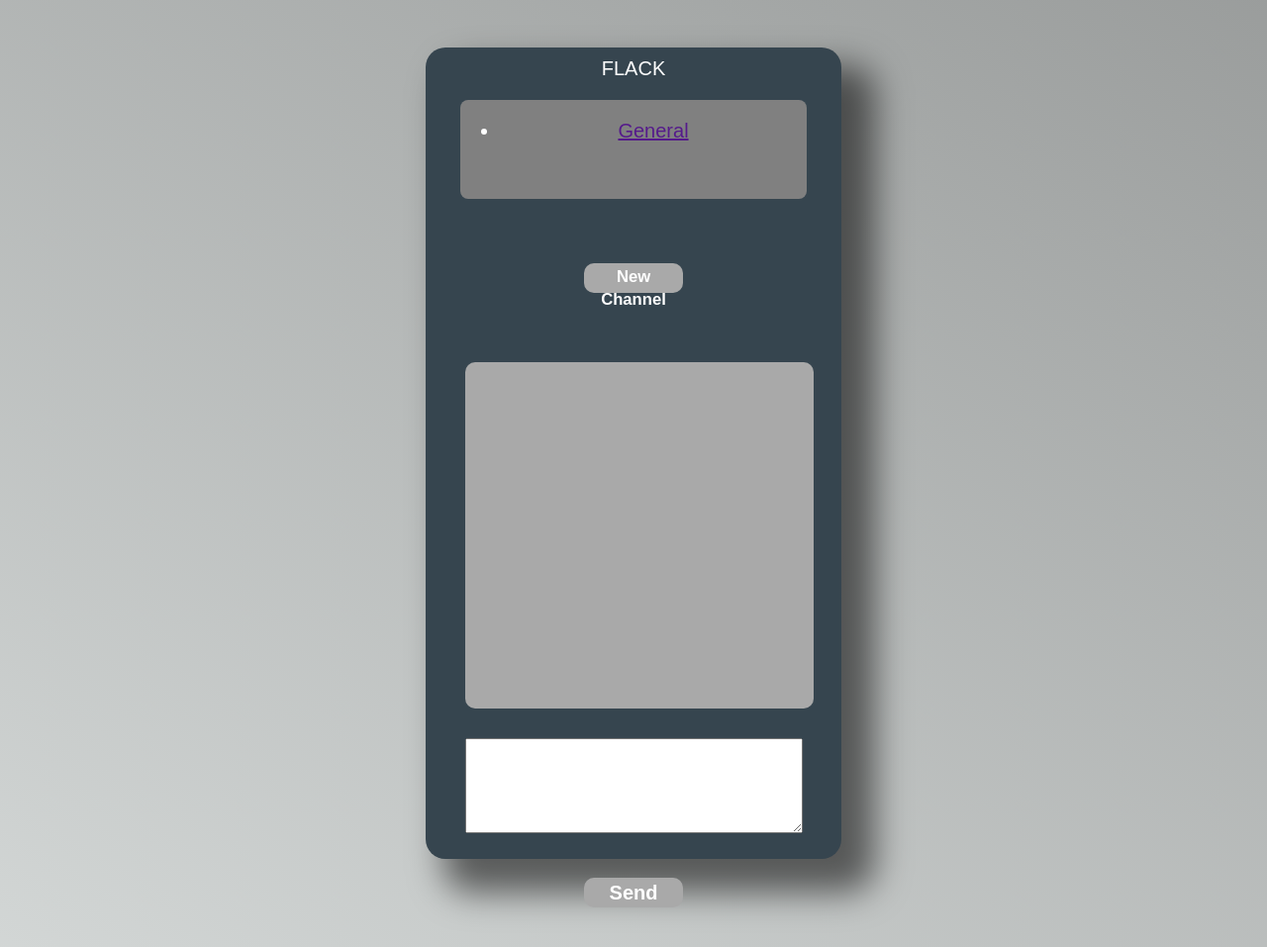
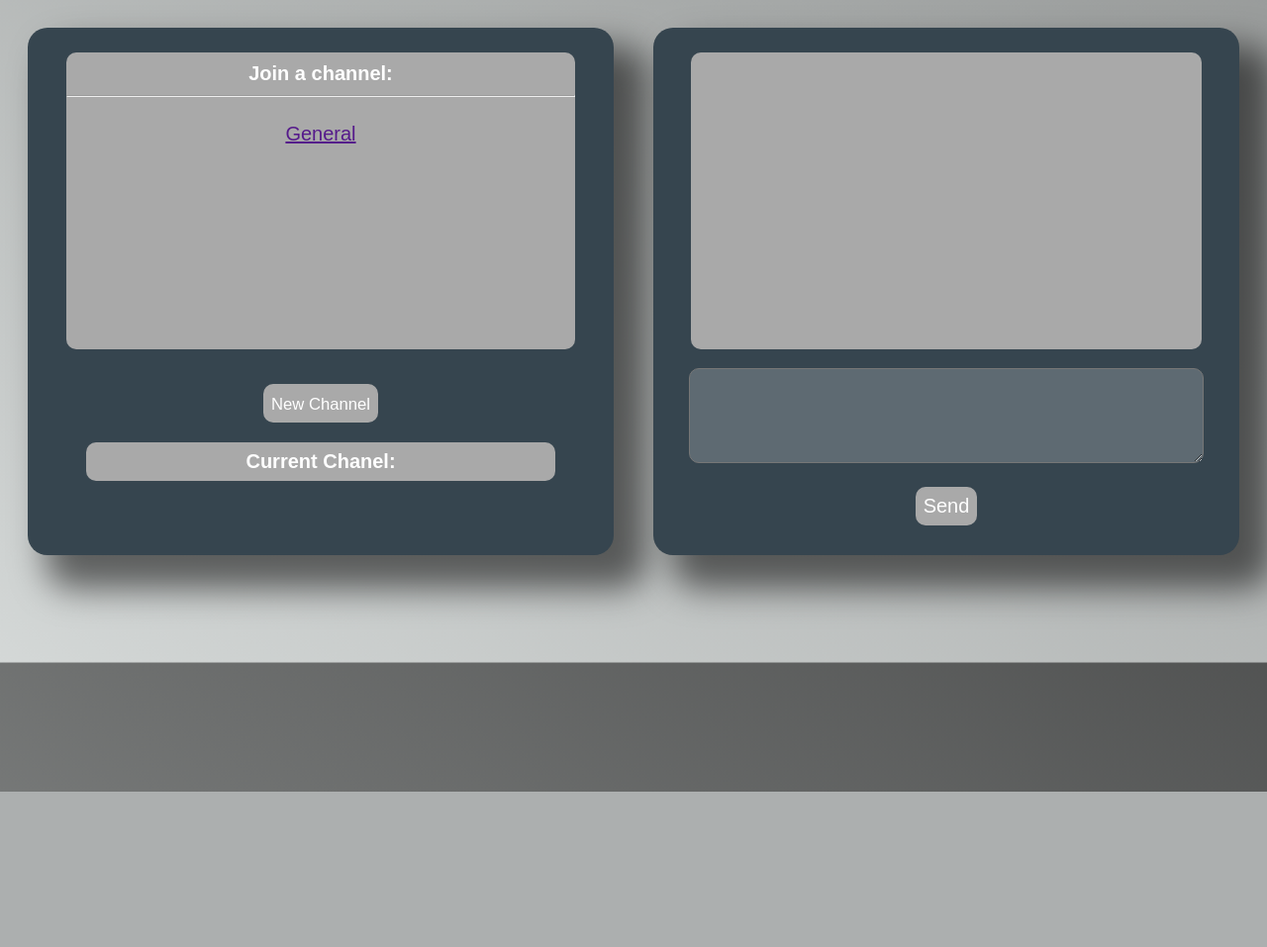
Before and after one commit to Elias-Cz/project2, a Flask app: page / in a window 1280 px wide. Shown: the whole page at 99% size. After the commit the page ends 800 px from the top, so only its background shows below. Run offline with Flask 2, Linux system fonts and the light colour scheme; some libraries are stand-ins or nearby versions.

Commit message:
two column layout

```diff
--- a/static/main.js
+++ b/static/main.js
@@ -10,11 +10,13 @@
       socket.emit('logged in', {'username': username})
     } else {
       alert('Please enter a valid username')
+      location.reload()
     }
     } else {
       console.log('welcome back')
       const username = localStorage.getItem('currentuser')
       const room = localStorage.getItem('currentchannel')
+      document.getElementById('current').innerHTML = room
       socket.emit('join', {'room': room, 'username': username})
       }
   })
@@ -39,7 +41,7 @@
   socket.on('channel added', data => {
     const list = document.querySelector('#chans')
     const li = document.createElement('li')
-    li.innerHTML = `<li><a class='nav' href="" name='${data.channel}'>${data.channel}</a></li>`
+    li.innerHTML = `<br><a class='nav' href="" name='${data.channel}'>${data.channel}</a>`
     list.append(li)
   })
 
@@ -54,6 +56,7 @@
         socket.emit('leave', {'old_room': old_room, 'username': username})
         document.getElementById('chat').innerHTML = '';
         const room = link.innerHTML;
+        document.getElementById('current').innerHTML = room
         localStorage.clear();
         localStorage.setItem('currentchannel', room)
         localStorage.setItem('currentuser', username)
@@ -127,6 +130,7 @@
     div.innerHTML = `${data.message} <br><small>from: ${data.username} at: ${data.time_hrs}</small>`
     div.className = 'msg';
     document.querySelector('#chat').append(div);
+    chat.scrollTop = chat.scrollHeight;
   })
 
   // end dont get rid of this pls ffs
--- a/static/style.css
+++ b/static/style.css
@@ -5,10 +5,11 @@
 body, html {
   height: 100%;
 }
-*/
+
 hr {
   width: 75%;
 }
+*/
 
 html {
   background: linear-gradient(29deg, #dce0df, #000000);
@@ -35,89 +36,125 @@
     100%{background-position:96% 0%}
 }
 
-#ti {
-  font-size: 40px;
-  font-style: italic;
-  margin: 30px;
+::-webkit-scrollbar {
+  width: 10px;
 }
 
-i {
-  margin-bottom: 50px;
+::-webkit-scrollbar-track {
+  background: #f1f1f1;
 }
-hr {
-  margin-bottom: 30px;
+
+::-webkit-scrollbar-thumb {
+  background: #888;
+}
+
+::-webkit-scrollbar-thumb:hover {
+  background: #555;
+}
+
+ul {
+  list-style-type: none;
+  list-style: none;
+}
+
+.cent {
+  display: flex;
+  text-align: center;
+}
+
+.channels {
+
+  flex: 50%;
+  margin: 20px;
+  border-radius: 20px 20px 20px 20px;
+  padding: 10px;
+  background-color: #36454F;
+  -webkit-box-shadow: 26px 26px 34px 8px rgba(0,0,0,0.55);
+  -moz-box-shadow: 26px 26px 34px 8px rgba(0,0,0,0.55);
+  box-shadow: 26px 26px 34px 8px rgba(0,0,0,0.55);
+}
+
+.inner {
+  display: inline-block;
+  background-color: #a9a9a9;
+  border-radius: 10px 10px 10px 10px;
+  height: 300px;
+  width: 90%;
+  margin: 15px;
 }
 
 .nav {
+  font-size: 20px;
+  margin: auto;
+}
 
+#title1 {
+  color: white;
+  font-size: 20px;
+  font-weight: bold;
+  margin: 10px;
+}
+
+#chat {
+  overflow: auto;
+  text-align: right;
+  padding-right: 2px;
+  font-size: 15px;
+}
+
+textarea {
+  border-radius: 10px 10px 10px 10px;
+  cursor: auto;
+  background: rgba(255, 255, 255, 0.2);
+  width: 90%;
+}
+
+textarea:focus {
+  transition: ease-in 0.2s;
+  background: rgba(255, 255, 255, 0.9);
 }
 
 
-.channels {
+.msg {
+  text-align: center;
+  word-break: break-all;
   background-color: grey;
-  border-radius: 8px 8px 8px 8px;
-  margin: 20px;
-  display: inline-block;
-  text-align: center;
-  border: lightgrey;
-  height: 100px;
-  width: 350px;
-  overflow: auto;
-}
-
-.channels:hover {
-  background-color: darkgrey;
+  border-radius: 4px 4px 4px 4px;
+  margin: 10px;
+  color: white;
+  padding: 2px;
   -webkit-box-shadow: 10px 10px 18px -9px rgba(0,0,0,0.59);
   -moz-box-shadow: 10px 10px 18px -9px rgba(0,0,0,0.59);
   box-shadow: 10px 10px 18px -9px rgba(0,0,0,0.59);
 }
 
-.cent {
-  margin-top: 40px;
-  border-radius: 20px 20px 20px 20px;
-  padding: 10px;
-  background-color: #36454F;
-  height: 800px;
-  width: 400px;
-  display: inline-block;
-  text-align: center;
-  font-size: 20px;
-  color: white;
-  -webkit-box-shadow: 26px 26px 34px 8px rgba(0,0,0,0.55);
-  -moz-box-shadow: 26px 26px 34px 8px rgba(0,0,0,0.55);
-  box-shadow: 26px 26px 34px 8px rgba(0,0,0,0.55);
+.msg:hover {
+  background-color: lightgrey;
 }
 
-.disp {
-  margin: 30px;
+.act {
+  display: inline-block;
+  border: none;
+  border-radius: 10px 10px 10px 10px;
+  font-size: 20px;
   text-align: center;
-  font-size: 20px;
+  padding: 8px;
+  color: white;
   background-color: #a9a9a9;
-  border-radius: 10px 10px 10px 10px;
-  height: 30px;
-  width: 250px;
-}
-
-.disp:focus {
-  background-color: white;
-  -webkit-box-shadow: 10px 10px 18px -9px rgba(0,0,0,0.59);
-  -moz-box-shadow: 10px 10px 18px -9px rgba(0,0,0,0.59);
-  box-shadow: 10px 10px 18px -9px rgba(0,0,0,0.59);
-
+  width: 80%;
+  font-weight: bold;
 }
 
 .buttons {
-  margin: 40px;
+  margin: 20px;
   border: none;
   cursor: pointer;
   background-color: #a9a9a9;
   color: white;
   border-radius: 10px 10px 10px 10px;
   font-size: 20px;
-  font-weight: bold;
   text-align: center;
-  height: 30px;
-  width: 100px;
+  padding: 8px;
 }
 
 .buttons:hover {
@@ -127,50 +164,3 @@
   -moz-box-shadow: 10px 10px 18px -9px rgba(0,0,0,0.59);
   box-shadow: 10px 10px 18px -9px rgba(0,0,0,0.59);
 }
-
-.msg {
-  text-align: center;
-  word-break: break-all;
-  background-color: grey;
-  border-radius: 4px 4px 4px 4px;
-  margin: 10px;
-  padding: 2px;
-  -webkit-box-shadow: 10px 10px 18px -9px rgba(0,0,0,0.59);
-  -moz-box-shadow: 10px 10px 18px -9px rgba(0,0,0,0.59);
-  box-shadow: 10px 10px 18px -9px rgba(0,0,0,0.59);
-}
-
-
-::-webkit-scrollbar {
-  width: 10px;
-}
-
-::-webkit-scrollbar-track {
-  background: #f1f1f1;
-}
-
-
-::-webkit-scrollbar-thumb {
-  background: #888;
-}
-
-
-::-webkit-scrollbar-thumb:hover {
-  background: #555;
-}
-
-.msg:hover {
-  background-color: lightgrey;
-}
-
-#chat {
-  margin: 30px;
-  overflow: auto;
-  text-align: right;
-  padding-right: 2px;
-  font-size: 15px;
-  background-color: #a9a9a9;
-  border-radius: 10px 10px 10px 10px;
-  height: 350px;
-  width: 350px;
-}
--- a/templates/index.html
+++ b/templates/index.html
@@ -1,25 +1,34 @@
 {% extends "layout.html" %}
 
   {% block body %}
-  FLACK
+ <div class="channels">
+   <div class="inner">
+     <div id="chans">
+       <div id="title1">Join a channel:</div>
+       <hr>
+       {% for channels in channels %}
+        <br><a class='nav' href="" name='{{ channels }}'>{{ channels }}</a>
+       {% endfor %}
+     </div>
 
+   </div>
+    <br><button id="create" class="buttons"><small>New Channel</small></button>
+            <br><div class="act">Current Chanel:<div id="current"></div></div>
+ </div>
 
- <div class="channels">
-   <ul id="chans">
-     {% for channels in channels %}
-      <li><a class='nav' href="" name='{{ channels }}'>{{ channels }}</a></li>
-     {% endfor %}
-   </ul>
- </div>
- <br><button id="create" class="buttons"><small>New Channel</small></button>
-  <div id="chat">
+  <div class="channels">
+    <div class="inner" id="chat">
+
+    </div>
+    <div id="text">
+    <form id="message" action="" method="post">
+      <textarea name="name" rows="6" id="in"cols="40"required></textarea>
+      <button class="buttons"id="button"type="submit">Send</button>
+    </form>
+
+    </div>
 
   </div>
 
 
-  <form id="message" action="" method="post">
-    <textarea name="name" rows="6" id="in"cols="40"required></textarea>
-    <button class="buttons"id="button"type="submit">Send</button>
-  </form>
-
   {% endblock %}
--- a/templates/layout.html
+++ b/templates/layout.html
@@ -17,4 +17,5 @@
 
   </body>
   <!--<script src="https://kit.fontawesome.com/422646b9f5.js" crossorigin="anonymous"></script>-->
+
 </html>
```
